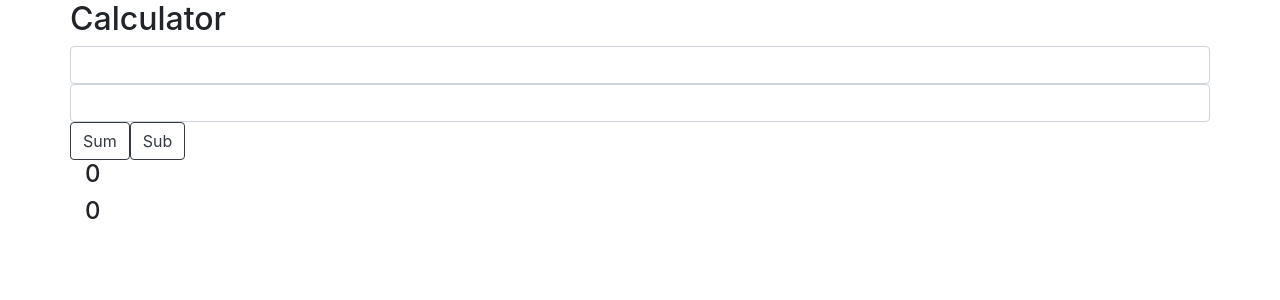
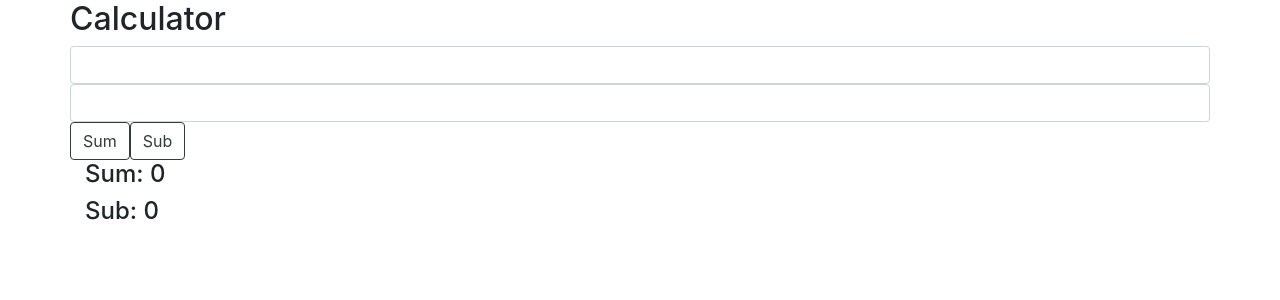
Before and after one commit to inna23/todoList, a React (Create React App) app: page / in a window 1280 px wide. Shown: the top 300 px of the page. Built offline with nearby package versions, Linux system fonts and the light colour scheme.

Commit message:
add notes

```diff
--- a/src/calculator/calculator.js
+++ b/src/calculator/calculator.js
@@ -59,8 +59,8 @@ class Calculator extends Component {
           <button className="btn btn-outline-dark" onClick={() => this.sum()}> Sum </button>
           <button className="btn btn-outline-dark" onClick={() => this.sub()}> Sub </button>
         </div>
-        <h4>{this.state.sum}</h4>
-        <h4>{this.state.sub}</h4>
+        <h4> Sum: {this.state.sum}</h4>
+        <h4>Sub: {this.state.sub}</h4>
       </div>
     );
   }
```
